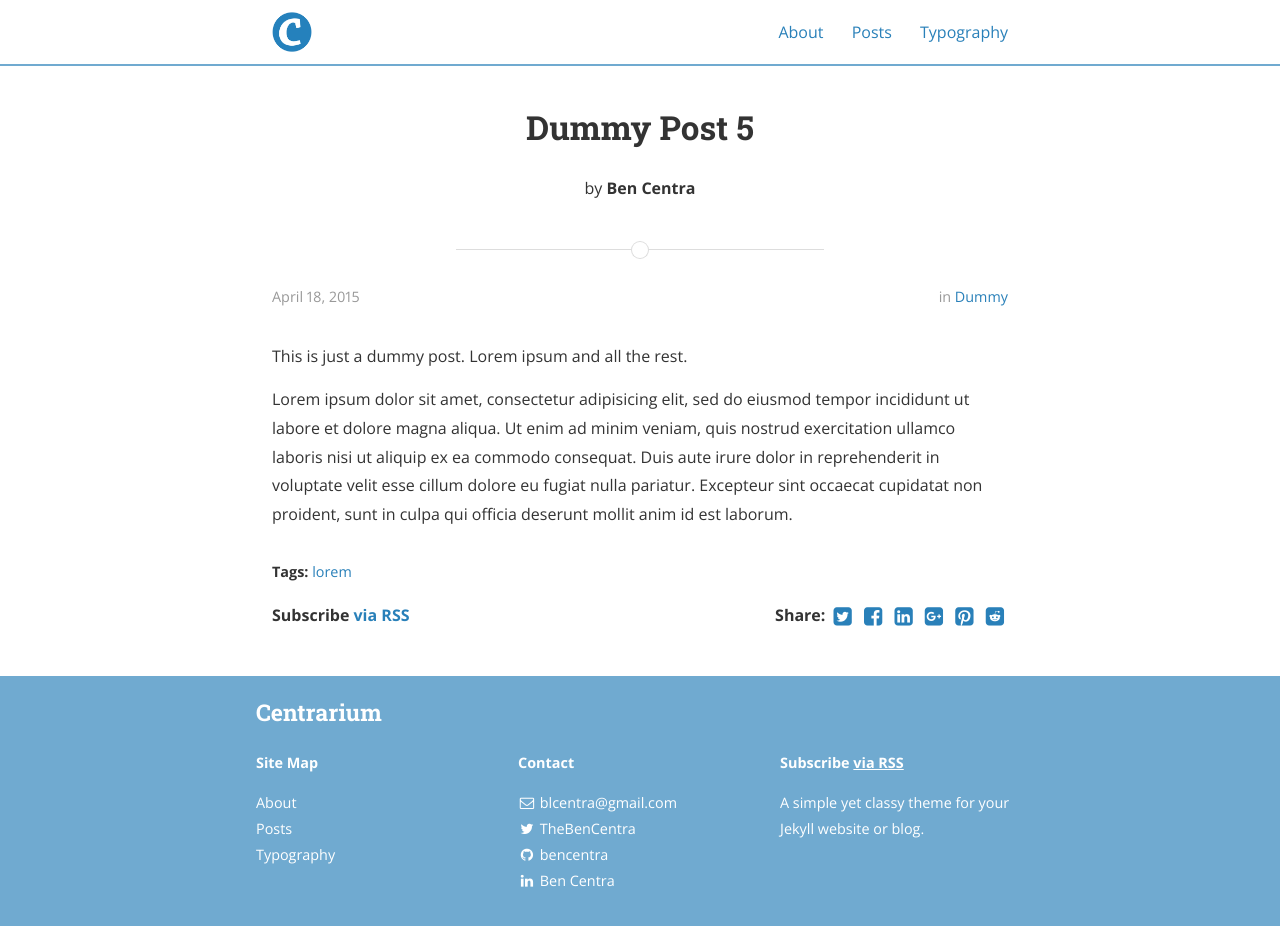
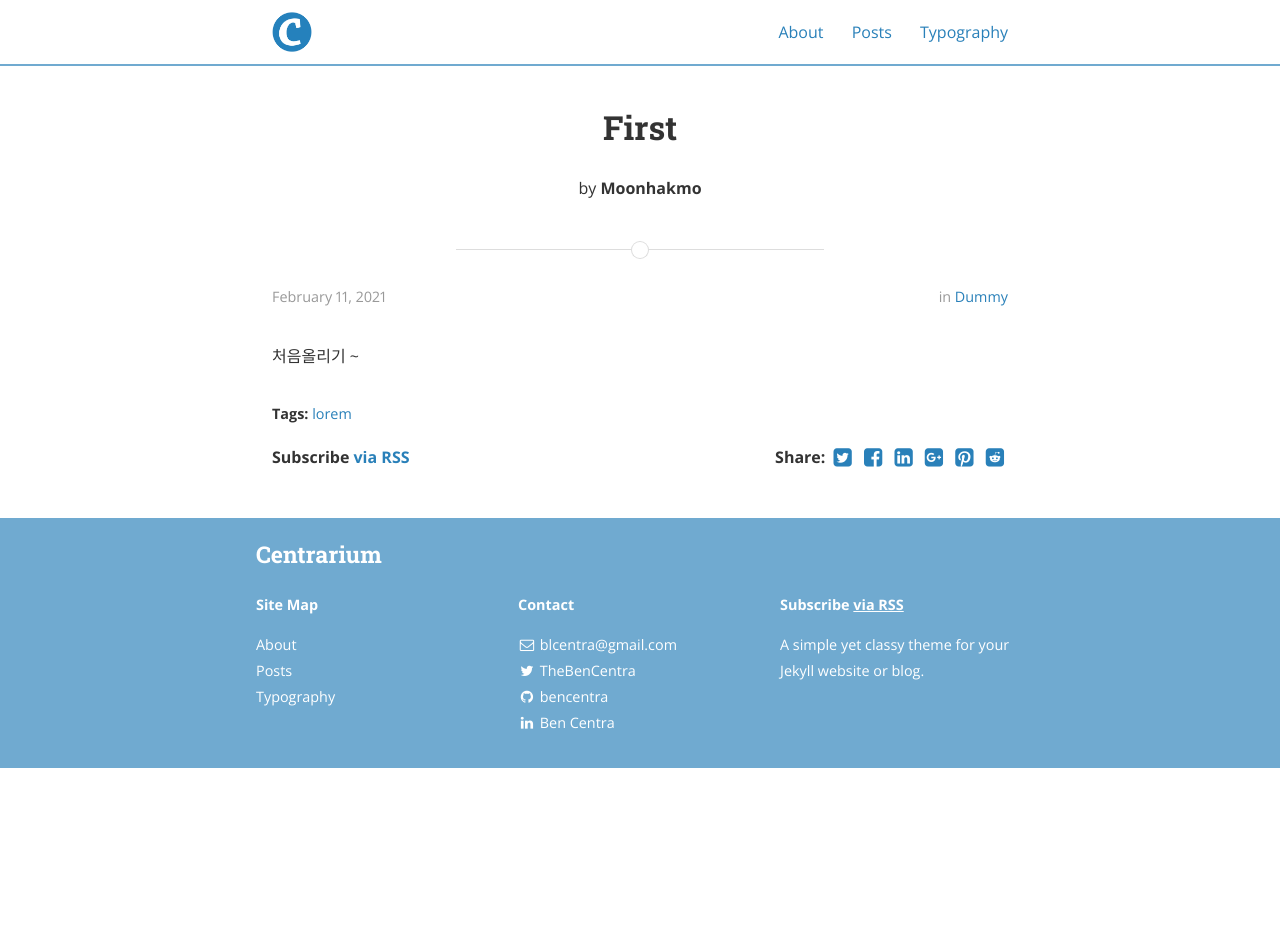
Before and after one commit to Moonhakmo/Moonhakmo.github.io, a Jekyll site: the page built from _posts/2021-02-17-hihi.md, in a window 1280 px wide and 926 px high. Built offline with Jekyll 4.4.1, drawn with Linux system fonts in a browser that asks for light colours; nearby versions of some CDN libraries.

Commit message:
Update 2021-02-17-hihi.md

```diff
--- a/_posts/2021-02-17-hihi.md
+++ b/_posts/2021-02-17-hihi.md
@@ -1,17 +1,10 @@
 ---
 layout: post
-title:  "Dummy Post 5"
-date:   2015-04-18T14:25:52-05:00
-author: Ben Centra
+title:  "First"
+date:   2021-02-11
+author: Moonhakmo
 categories: Dummy
 tags: lorem
 ---
 
-This is just a dummy post. Lorem ipsum and all the rest.
-
-Lorem ipsum dolor sit amet, consectetur adipisicing elit, sed do eiusmod
-tempor incididunt ut labore et dolore magna aliqua. Ut enim ad minim veniam,
-quis nostrud exercitation ullamco laboris nisi ut aliquip ex ea commodo
-consequat. Duis aute irure dolor in reprehenderit in voluptate velit esse
-cillum dolore eu fugiat nulla pariatur. Excepteur sint occaecat cupidatat non
-proident, sunt in culpa qui officia deserunt mollit anim id est laborum.
+처음올리기 ~
```
